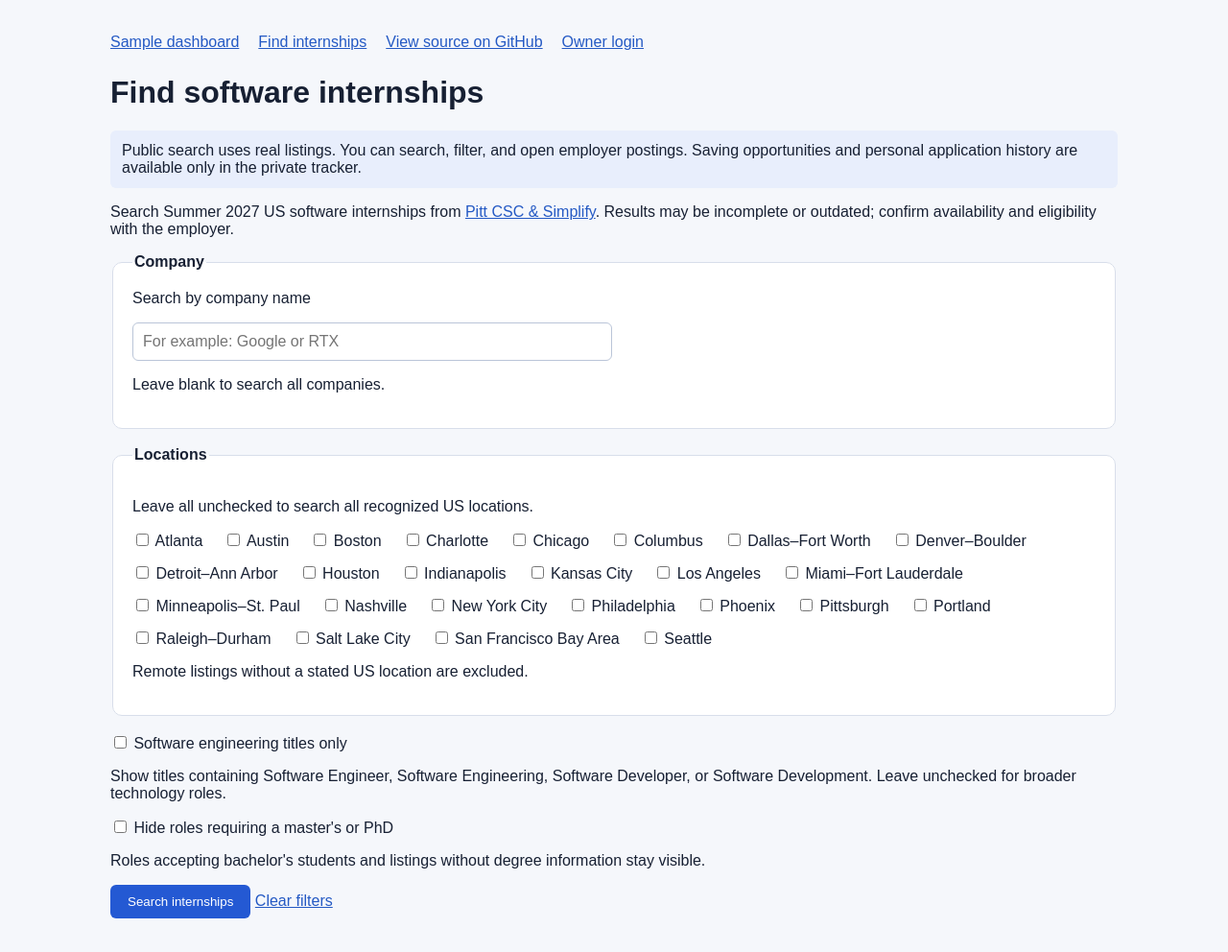
After one commit to davenje1-star/internship-finder-tracker, a Django app: page /demo/finder/ in a window 1280 px wide. The commit adds this page. Shown: the whole page at 96% size. Run offline with Django 5.2, Linux system fonts and the light colour scheme.

Commit message:
Add public read-only dashboard and internship finder

```diff
--- /dev/null
+++ b/applications/demo_finder_views.py
@@ -0,0 +1,94 @@
+"""Public internship search with no account data or persistence actions."""
+from urllib.parse import urlencode
+
+import requests
+from django.core.cache import cache
+from django.core.paginator import Paginator
+from django.shortcuts import render
+from django.views.decorators.http import require_safe
+
+from .views import (
+    CITY_OPTIONS, DATASET_URL, graduate_only_listing,
+    is_us_location, matches_metro, software_title_matches,
+)
+
+
+@require_safe
+def public_finder(request):
+    company_query = request.GET.get('company', '').strip()[:200]
+    selected_cities = [city for city in request.GET.getlist('cities')
+                       if city in CITY_OPTIONS]
+    software_only = request.GET.get('software_only') == 'on'
+    hide_graduate = request.GET.get('hide_graduate') == 'on'
+    searched = request.GET.get('search') == '1'
+    jobs = []
+    error = ''
+    if searched:
+        try:
+            listings = cache.get('summer2027_source')
+            if listings is None:
+                response = requests.get(DATASET_URL, timeout=20)
+                response.raise_for_status()
+                listings = response.json()
+                if not isinstance(listings, list):
+                    raise ValueError('Unexpected dataset format.')
+                cache.set('summer2027_source', listings, 900)
+            seen_links = set()
+            for listing in listings:
+                if not isinstance(listing, dict):
+                    continue
+                title = listing.get('title') or ''
+                company = listing.get('company_name') or ''
+                link = listing.get('url') or ''
+                terms = listing.get('terms') or []
+                if (listing.get('active') is not True
+                    or listing.get('is_visible') is not True
+                    or listing.get('category') != 'Software'
+                    or not isinstance(terms, list) or 'Summer 2027' not in terms
+                    or not isinstance(title, str) or not title
+                    or not isinstance(company, str) or not company
+                    or not isinstance(link, str) or not link.startswith('https://')
+                    or link in seen_links):
+                    continue
+                locations = listing.get('locations') or []
+                if not isinstance(locations, list):
+                    continue
+                locations = [location for location in locations
+                             if isinstance(location, str) and is_us_location(location)]
+                if not locations:
+                    continue
+                if selected_cities and not any(
+                    matches_metro(location, metro)
+                    for metro in selected_cities for location in locations
+                ):
+                    continue
+                if company_query and company_query.casefold() not in company.casefold():
+                    continue
+                if software_only and not software_title_matches(title):
+                    continue
+                if hide_graduate and graduate_only_listing(listing):
+                    continue
+                posted = listing.get('date_posted') or 0
+                if not isinstance(posted, (int, float)):
+                    posted = 0
+                seen_links.add(link)
+                jobs.append({'company': company, 'role': title,
+                             'location': '; '.join(locations), 'link': link,
+                             'date_posted': posted})
+            jobs.sort(key=lambda job: job['date_posted'], reverse=True)
+        except (requests.RequestException, ValueError):
+            error = 'Could not fetch internships. Please try again later.'
+    page = Paginator(jobs, 25).get_page(request.GET.get('page'))
+    params = [('search', '1'), ('company', company_query)]
+    params.extend(('cities', city) for city in selected_cities)
+    if software_only:
+        params.append(('software_only', 'on'))
+    if hide_graduate:
+        params.append(('hide_graduate', 'on'))
+    return render(request, 'applications/public_finder.html', {
+        'company_query': company_query, 'selected_cities': selected_cities,
+        'cities': CITY_OPTIONS, 'software_only': software_only,
+        'hide_graduate': hide_graduate, 'searched': searched, 'error': error,
+        'jobs': page, 'page_obj': page, 'total': len(jobs),
+        'pagination_query': urlencode(params),
+    })
--- a/applications/templates/applications/public_demo.html
+++ b/applications/templates/applications/public_demo.html
@@ -104,7 +104,8 @@
 </head>
 <body>
     <nav>
-        <a href="{% url 'public_demo' %}">Public demo</a>
+        <a href="{% url 'public_demo' %}">Sample dashboard</a>
+        <a href="{% url 'public_finder' %}">Find internships</a>
         <a href="https://github.com/davenje1-star/internship-finder-tracker" target="_blank" rel="noopener noreferrer">View source on GitHub</a>
         <a href="{% url 'admin:login' %}">Owner login</a>
     </nav>
--- /dev/null
+++ b/applications/templates/applications/public_finder.html
@@ -0,0 +1,78 @@
+<!DOCTYPE html>
+<html lang="en">
+<head>
+    <meta charset="UTF-8">
+    <meta name="viewport" content="width=device-width, initial-scale=1">
+    <title>Public Internship Finder</title>
+    <style>
+        body { font-family: Arial, sans-serif; max-width: 1050px; margin: 35px auto; padding: 0 20px; background: #f5f7fb; color: #172033; }
+        nav { display: flex; flex-wrap: wrap; gap: 20px; margin-bottom: 25px; }
+        a { color: #2459c4; }
+        fieldset, article { background: white; border: 1px solid #d8deea; border-radius: 10px; padding: 20px; margin-bottom: 18px; }
+        legend { font-weight: bold; }
+        .options { display: flex; flex-wrap: wrap; gap: 14px 22px; }
+        input[type="search"] { box-sizing: border-box; width: 100%; max-width: 500px; padding: 10px; border: 1px solid #bac5d8; border-radius: 6px; font: inherit; }
+        button { background: #2459d3; color: white; padding: 10px 18px; border: 0; border-radius: 6px; cursor: pointer; }
+        .notice { background: #e8eefc; padding: 12px; border-radius: 6px; }
+        h2 { font-size: 20px; }
+    </style>
+</head>
+<body>
+    <nav>
+        <a href="{% url 'public_demo' %}">Sample dashboard</a>
+        <a href="{% url 'public_finder' %}">Find internships</a>
+        <a href="https://github.com/davenje1-star/internship-finder-tracker" target="_blank" rel="noopener noreferrer">View source on GitHub</a>
+        <a href="{% url 'admin:login' %}">Owner login</a>
+    </nav>
+    <h1>Find software internships</h1>
+    <p class="notice">Public search uses real listings. You can search, filter, and open employer postings. Saving opportunities and personal application history are available only in the private tracker.</p>
+    <p>Search Summer 2027 US software internships from <a href="https://github.com/SimplifyJobs/Summer2027-Internships" target="_blank" rel="noopener noreferrer">Pitt CSC &amp; Simplify</a>. Results may be incomplete or outdated; confirm availability and eligibility with the employer.</p>
+    <form method="get">
+        <input type="hidden" name="search" value="1">
+        <fieldset>
+            <legend>Company</legend>
+            <label for="company">Search by company name</label>
+            <p><input id="company" name="company" type="search" maxlength="200" value="{{ company_query }}" placeholder="For example: Google or RTX"></p>
+            <p>Leave blank to search all companies.</p>
+        </fieldset>
+        <fieldset>
+            <legend>Locations</legend>
+            <p>Leave all unchecked to search all recognized US locations.</p>
+            <div class="options">
+                {% for city in cities %}
+                    <label><input type="checkbox" name="cities" value="{{ city }}" {% if city in selected_cities %}checked{% endif %}> {{ city }}</label>
+                {% endfor %}
+            </div>
+            <p>Remote listings without a stated US location are excluded.</p>
+        </fieldset>
+        <p><label><input type="checkbox" name="software_only" {% if software_only %}checked{% endif %}> Software engineering titles only</label></p>
+        <p>Show titles containing Software Engineer, Software Engineering, Software Developer, or Software Development. Leave unchecked for broader technology roles.</p>
+        <p><label><input type="checkbox" name="hide_graduate" {% if hide_graduate %}checked{% endif %}> Hide roles requiring a master's or PhD</label></p>
+        <p>Roles accepting bachelor's students and listings without degree information stay visible.</p>
+        <button type="submit">Search internships</button>
+        <a href="{% url 'public_finder' %}">Clear filters</a>
+    </form>
+    {% if error %}
+        <p class="notice" role="alert">{{ error }}</p>
+    {% elif searched %}
+        <h2>{{ total }} matching opportunities</h2>
+        <p>Showing up to 25 per page.</p>
+        {% for job in jobs %}
+            <article>
+                <h2>{{ job.role }}</h2>
+                <p>{{ job.company }} · {{ job.location }}</p>
+                <a href="{{ job.link }}" target="_blank" rel="noopener noreferrer">View employer posting</a>
+            </article>
+        {% empty %}
+            <p>No source listings match these filters. Try another company, leave locations unchecked, or disable the title or degree filters.</p>
+        {% endfor %}
+        {% if page_obj.has_other_pages %}
+            <nav aria-label="Search result pages">
+                {% if page_obj.has_previous %}<a href="?{{ pagination_query }}&amp;page={{ page_obj.previous_page_number }}">Previous</a>{% endif %}
+                <span>Page {{ page_obj.number }} of {{ page_obj.paginator.num_pages }}</span>
+                {% if page_obj.has_next %}<a href="?{{ pagination_query }}&amp;page={{ page_obj.next_page_number }}">Next</a>{% endif %}
+            </nav>
+        {% endif %}
+    {% endif %}
+</body>
+</html>
--- a/applications/urls.py
+++ b/applications/urls.py
@@ -3,8 +3,10 @@
 from . import views
 from .dashboard_views import progress_dashboard
 from .demo_views import public_demo
+from .demo_finder_views import public_finder
 
 urlpatterns = [
+    path('demo/finder/', public_finder, name='public_finder'),
     path('demo/', public_demo, name='public_demo'),
     path('progress/', progress_dashboard, name='progress_dashboard'),
     path('', views.application_list, name='application_list'),
```
Also changed, not shown: README.md.
